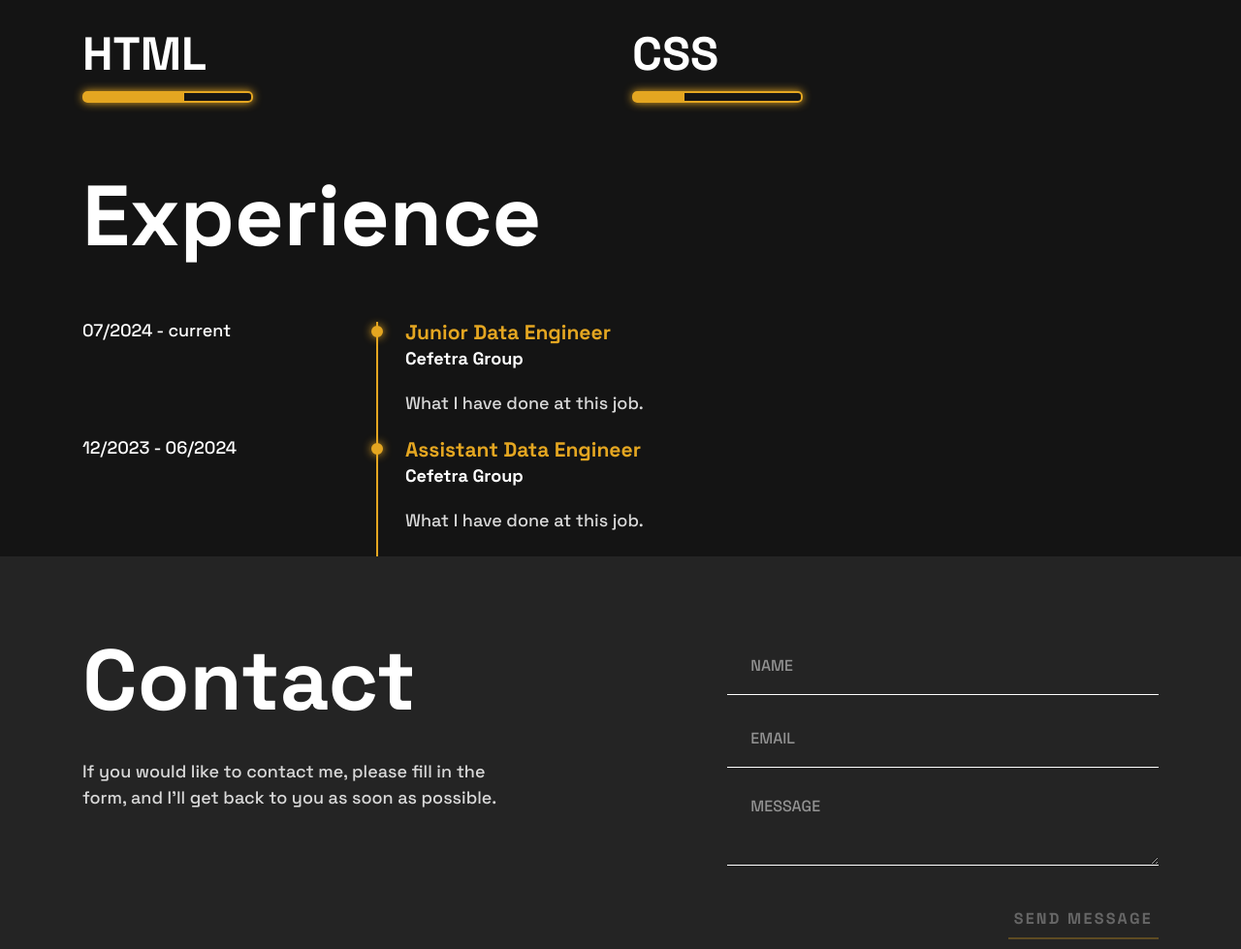
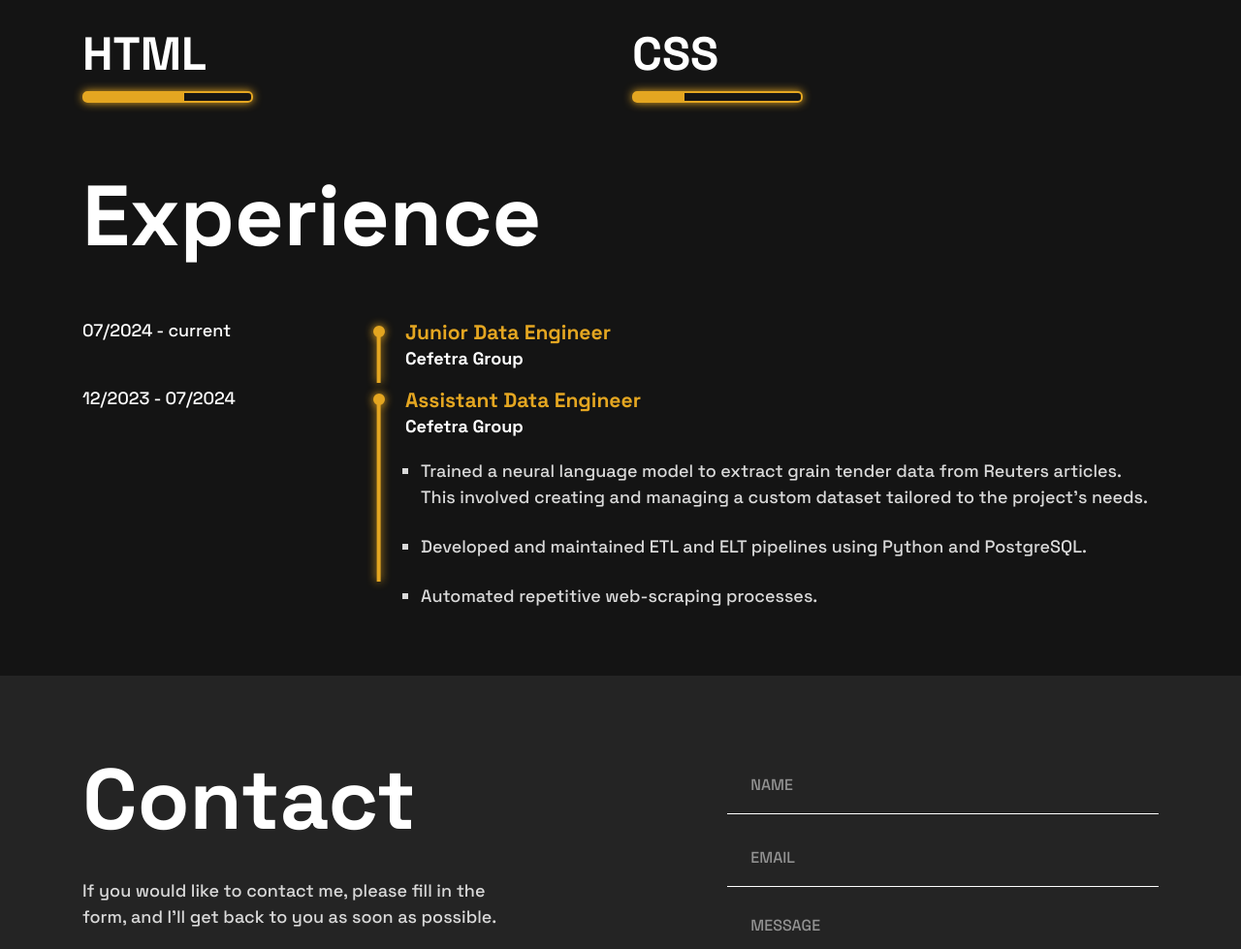
Before and after one commit to NataliaKhaidanova/portfolio, a plain HTML site: page index.html in a window 1280 px wide. Shown: the part 810-1789 px from the top of the page at 97% size. Drawn offline with Linux system fonts and the light colour scheme.

Commit message:
Fixed timeline.

```diff
--- a/index.html
+++ b/index.html
@@ -116,29 +116,31 @@
                     </div>
                     <div class="experience_column experience_column_two">
                         <div class="experience_circle"></div>
+                        <div class="experience_timeline"></div>
                     </div>
                     <div class="experience_column experience_column_three">
                         <h3 class="position">Junior Data Engineer</h3>
                         <h4 class="company">Cefetra Group</h4>
-                        <p class="experience_description">
-                            What I have done at this job.
-                        </p>
+                        <ul class="experience_description"></ul>
                     </div>
                 </div>
                 <div class="experience_item">
                     <div class="experience_column experience_column_one">
-                        <div class="experience_date experience_date_mobile">12/23 - 06/24</div>
-                        <div class="experience_date experience_date_desktop">12/2023 - 06/2024</div>
+                        <div class="experience_date experience_date_mobile">12/23 - 07/24</div>
+                        <div class="experience_date experience_date_desktop">12/2023 - 07/2024</div>
                     </div>
                     <div class="experience_column experience_column_two">
                         <div class="experience_circle"></div>
+                        <div class="experience_timeline"></div>
                     </div>
                     <div class="experience_column experience_column_three">
                         <h3 class="position">Assistant Data Engineer</h3>
                         <h4 class="company">Cefetra Group</h4>
-                        <p class="experience_description">
-                            What I have done at this job.
-                        </p>
+                        <ul class="experience_description">
+                            <li>Trained a neural language model to extract grain tender data from Reuters articles. This involved creating and managing a custom dataset tailored to the project's needs.</li>
+                            <li>Developed and maintained ETL and ELT pipelines using Python and PostgreSQL.</li>
+                            <li>Automated repetitive web-scraping processes.</li>
+                        </ul>
                     </div>
                 </div>
             </div>
--- a/style.css
+++ b/style.css
@@ -65,7 +65,7 @@ h1, h2, h3, h4 {
     }
 }
 
-p {
+p, li {
     font-size: 1rem;
     font-size: clamp(1rem, 0.79rem + 0.89vw, 1.125rem);
     line-height: 1.5;
@@ -307,7 +307,7 @@ width: 30%;
 /* EXPERIENCE */
 
 .experience {
-
+    margin-bottom: 45px;
 }
 
 .experience_headline {
@@ -339,7 +339,7 @@ width: 30%;
     margin-right: 28px;
     text-align: right;
     position: relative;
-    border-right: 2px solid var(--accent);
+    /* border-right: 2px solid var(--accent); */
 }
 
 .experience_date {
@@ -364,10 +364,16 @@ width: 30%;
     box-shadow: 0 0 10px var(--accent);
 }
 
-/* .experience_timeline {
-    margin-right: 5px;
-    border-right: 2px solid var(--text2);
-} */
+.experience_timeline {
+    position: absolute;
+    display: inline-block;
+    margin-top: 10px;
+    background-color: var(--accent);
+    box-shadow: 0 0 10px var(--accent);
+    height: 75%;
+    width: 4px;
+    translate: 90%;
+}
 
 .experience_timeline_middle {
     padding-block: 70px;
@@ -389,6 +395,11 @@ width: 30%;
 
 }
 
+ul {
+    padding-left: 1rem;
+    list-style-type: square;
+}
+
 @media (min-width: 37.5em) {
     .experience_headline {
         text-align: left;
@@ -399,7 +410,7 @@ width: 30%;
     }
 
     .experience_item {
-        grid-template-columns: 35% 10% 40%;
+        grid-template-columns: 35% 10% 55%;
         justify-content: initial;
     }
     .experience_date_mobile {
@@ -413,7 +424,7 @@ width: 30%;
 
 @media (min-width: 62.5em) {
     .experience_item {
-        grid-template-columns: 25% 5% 40%;
+        grid-template-columns: 25% 5% 70%;
         justify-content: initial;
     }
 }
```
